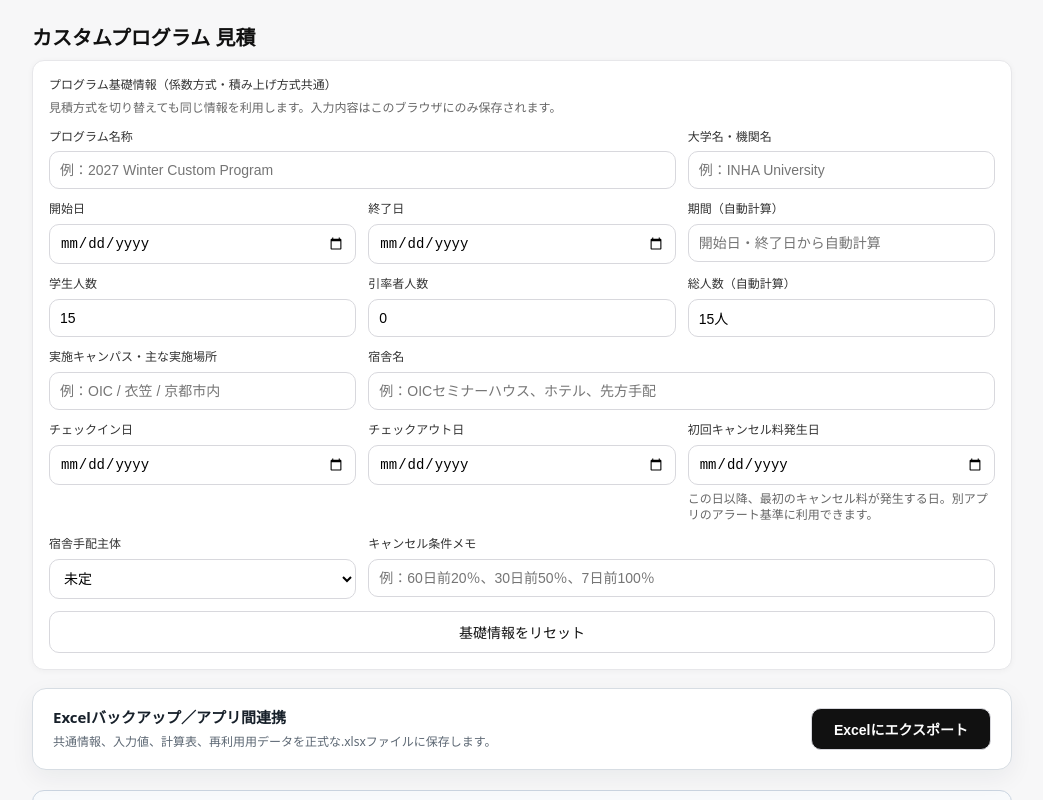
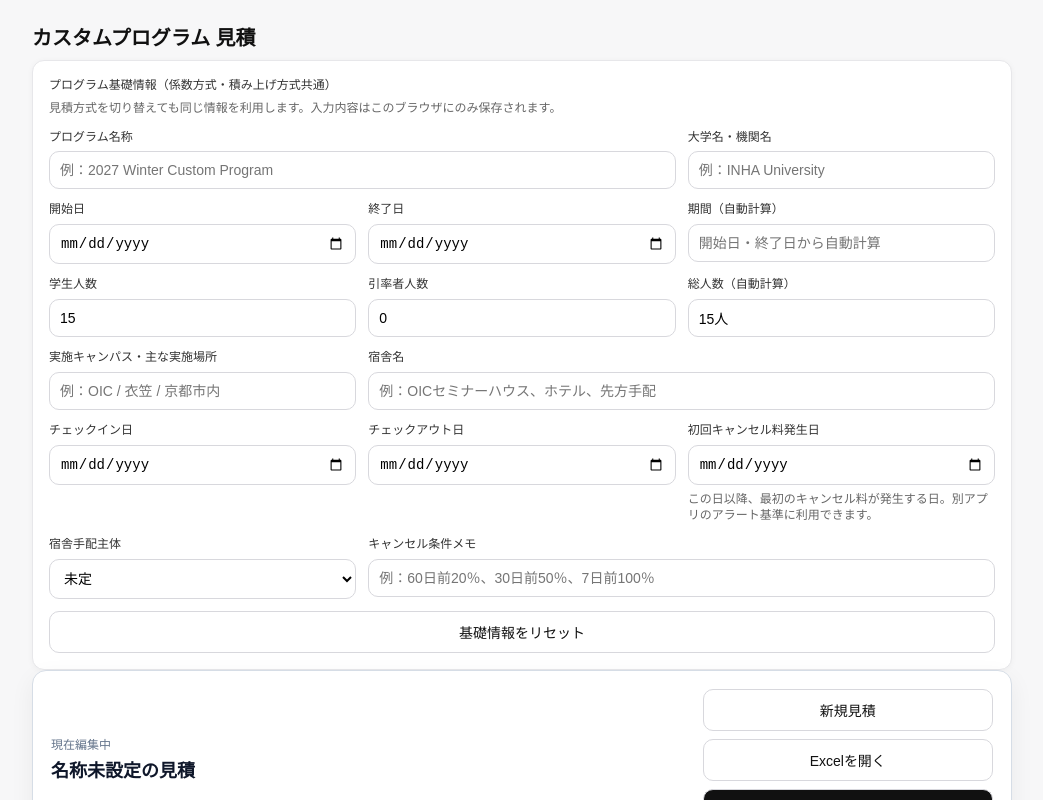
Before and after one commit to Steveston147/mitsumori, a React (Vite) app: page / in a window 1280 px wide. Shown: the top 800 px of the page, without its empty margins (118-1161 px from the left). Built offline with nearby package versions, Linux system fonts and the light colour scheme.

Commit message:
Mount project workspace

```diff
--- a/src/main.jsx
+++ b/src/main.jsx
@@ -9,12 +9,14 @@ import BuildUpSummary from "./components/BuildUpSummary.jsx";
 import EstimateExcelExport from "./components/EstimateExcelExport.jsx";
 import EstimateExcelImport from "./components/EstimateExcelImport.jsx";
 import BuildUpResetBridge from "./components/BuildUpResetBridge.jsx";
+import ProjectWorkspace from "./components/ProjectWorkspace.jsx";
 import "./styles.css";
 
 ReactDOM.createRoot(document.getElementById("root")).render(
   <React.StrictMode>
     <App />
     <ProgramBasicInfo />
+    <ProjectWorkspace />
     <EstimateExcelExport />
     <EstimateExcelImport />
     <JapaneseCourseCosts />
```
